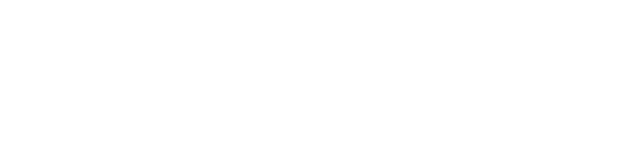
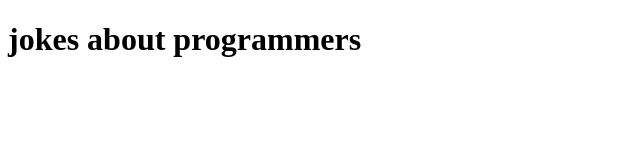
Before and after one commit to inysik/SSH_REP, a plain HTML site: page index.html in a window 1280 px wide. Shown: the whole page, without its empty margins (0-640 px from the left). Drawn offline with Linux system fonts and the light colour scheme.

Commit message:
add in  index_html name

```diff
--- a/index.html
+++ b/index.html
@@ -7,6 +7,7 @@
     <title>jokes</title>
 </head>
 <body>
+    <h1>jokes about programmers </h1>
+</body>
 
-</body>
 </html>
```
